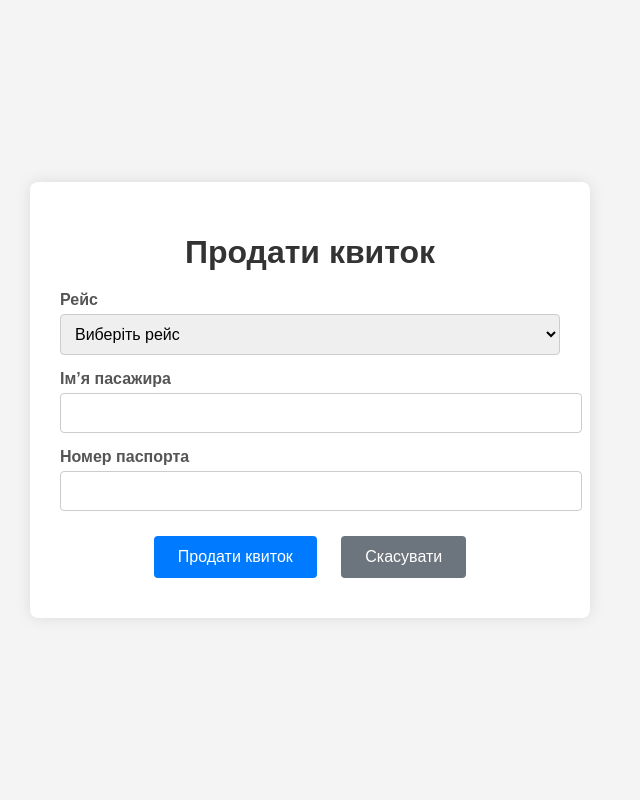
After one commit to DmytroVoronkov/flask-air-commerce, a Flask app: template app/templates/tickets/sell_ticket.html in a window 1280 px wide. The commit adds this page. Shown: the whole page, without its empty margins (330-970 px from the left). Run offline with Flask 3, Linux system fonts and the light colour scheme; the template is opened without the code that fills it, so the values that code supplies are empty.

Commit message:
+ template for selling tickets

```diff
--- a/app/app.py
+++ b/app/app.py
@@ -5,6 +5,7 @@ from database import db
 from sqlalchemy import text
 import os
 import logging
+from utils import datetimeformat
 
 # Создание папки logs
 log_dir = os.path.join(os.path.dirname(__file__), 'logs')
@@ -24,7 +25,7 @@ logger = logging.getLogger(__name__)
 # Инициализация приложения
 app = Flask(__name__)
 app.config.from_object(Config)
-app.config['SECRET_KEY'] = 'your-flask-secret-key-please-change-this'  # Секретний ключ для сесій
+app.config['SECRET_KEY'] = 'your-flask-secret-key-please-change-this'
 app.config['JWT_SECRET_KEY'] = 'your-secret-key-please-change-this'
 app.config['JWT_TOKEN_LOCATION'] = ['cookies', 'headers']
 app.config['JWT_ACCESS_COOKIE_NAME'] = 'access_token'
@@ -33,6 +34,10 @@ app.config['JWT_COOKIE_SECURE'] = False
 app.config['JWT_ACCESS_COOKIE_PATH'] = '/'
 app.config['JWT_COOKIE_SAMESITE'] = 'Lax'
 jwt = JWTManager(app)
+
+# Реєстрація фільтра Jinja2 із utils.py
+app.jinja_env.filters['datetimeformat'] = datetimeformat
+logger.debug("Jinja2 filter 'datetimeformat' registered from utils.py")
 
 # Логирование инициализации ключей
 logger.debug("Инициализация Flask с SECRET_KEY и JWT_SECRET_KEY")
--- a/app/templates/dashboard.html
+++ b/app/templates/dashboard.html
@@ -150,7 +150,7 @@
 
                 {% if open_till %}
                     <div style="margin-top: 15px;">
-                        <a href="{{ url_for('tickets.sell_ticket_route') }}" class="btn btn-primary">Продати квиток</a>
+                        <a href="{{ url_for('tickets.sell_ticket_web') }}" class="btn btn-primary">Продати квиток</a>
                         <a href="{{ url_for('tickets.get_tickets') }}" class="btn btn-secondary">Переглянути квитки</a>
                         <br>
                         <form method="POST" action="{{ url_for('tills.close_till_web') }}" style="display: inline;">
--- /dev/null
+++ b/app/templates/tickets/sell_ticket.html
@@ -0,0 +1,134 @@
+<!DOCTYPE html>
+<html lang="uk">
+<head>
+    <meta charset="UTF-8">
+    <meta name="viewport" content="width=device-width, initial-scale=1.0">
+    <title>Продати квиток</title>
+    <style>
+        body {
+            font-family: Arial, sans-serif;
+            display: flex;
+            justify-content: center;
+            align-items: center;
+            min-height: 100vh;
+            margin: 0;
+            background-color: #f4f4f4;
+        }
+        .container {
+            background-color: white;
+            padding: 30px;
+            border-radius: 8px;
+            box-shadow: 0 0 15px rgba(0,0,0,0.1);
+            max-width: 500px;
+            width: 100%;
+            text-align: center;
+        }
+        h1 {
+            color: #333;
+            margin-bottom: 20px;
+        }
+        .form-group {
+            margin-bottom: 15px;
+            text-align: left;
+        }
+        label {
+            display: block;
+            margin-bottom: 5px;
+            font-weight: bold;
+            color: #555;
+        }
+        select, input[type="text"] {
+            width: 100%;
+            padding: 10px;
+            border: 1px solid #ccc;
+            border-radius: 4px;
+            font-size: 16px;
+        }
+        select:focus, input[type="text"]:focus {
+            border-color: #007bff;
+            outline: none;
+        }
+        .btn {
+            display: inline-block;
+            padding: 12px 24px;
+            margin: 10px;
+            border: none;
+            border-radius: 4px;
+            text-decoration: none;
+            cursor: pointer;
+            font-size: 16px;
+            transition: background-color 0.3s;
+        }
+        .btn-primary {
+            background-color: #007bff;
+            color: white;
+        }
+        .btn-primary:hover {
+            background-color: #0056b3;
+        }
+        .btn-secondary {
+            background-color: #6c757d;
+            color: white;
+        }
+        .btn-secondary:hover {
+            background-color: #545b62;
+        }
+        .flash-messages {
+            margin-bottom: 20px;
+        }
+        .flash-message {
+            padding: 10px;
+            margin: 5px 0;
+            border-radius: 4px;
+        }
+        .flash-error {
+            background-color: #f8d7da;
+            color: #721c24;
+            border: 1px solid #f5c6cb;
+        }
+        .flash-success {
+            background-color: #d4edda;
+            color: #155724;
+            border: 1px solid #c3e6cb;
+        }
+    </style>
+</head>
+<body>
+    <div class="container">
+        <h1>Продати квиток</h1>
+
+        <!-- Повідомлення про помилки -->
+        {% with messages = get_flashed_messages(with_categories=true) %}
+            {% if messages %}
+                <div class="flash-messages">
+                    {% for category, message in messages %}
+                        <div class="flash-message flash-{{ category }}">{{ message }}</div>
+                    {% endfor %}
+                </div>
+            {% endif %}
+        {% endwith %}
+
+        <form method="POST">
+            <div class="form-group">
+                <label for="flight_id">Рейс</label>
+                <select id="flight_id" name="flight_id" required>
+                    <option value="" disabled selected>Виберіть рейс</option>
+                    {% for flight in flights %}
+                        <option value="{{ flight.id }}">{{ flight.flight_number }}: {{ flight.departure }} - {{ flight.destination }} ({{ flight.departure_time | datetimeformat('%d.%m.%Y %H:%M') }})</option>
+                    {% endfor %}
+                </select>
+            </div>
+            <div class="form-group">
+                <label for="passenger_name">Ім’я пасажира</label>
+                <input type="text" id="passenger_name" name="passenger_name" required>
+            </div>
+            <div class="form-group">
+                <label for="passenger_passport">Номер паспорта</label>
+                <input type="text" id="passenger_passport" name="passenger_passport" required>
+            </div>
+            <button type="submit" class="btn btn-primary">Продати квиток</button>
+            <a href="{{ url_for('web.dashboard') }}" class="btn btn-secondary">Скасувати</a>
+        </form>
+    </div>
+</body>
+</html>
```
Also changed, not shown: app/routes/tickets.py (+40 -2 lines), app/templates/tills/close_till.html (deleted, +0 -67 lines), app/templates/tills/open_till.html (deleted, +0 -67 lines), app/utils.py (+18 -15 lines).
